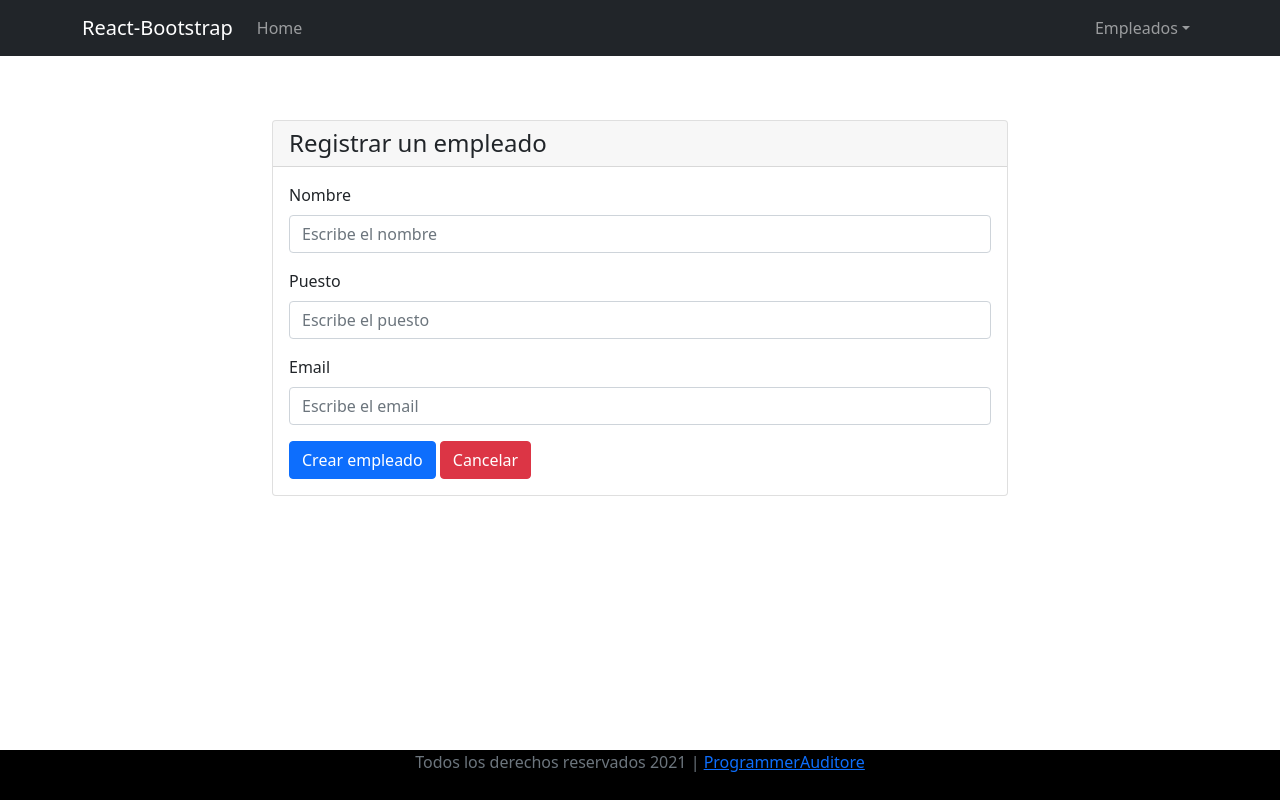
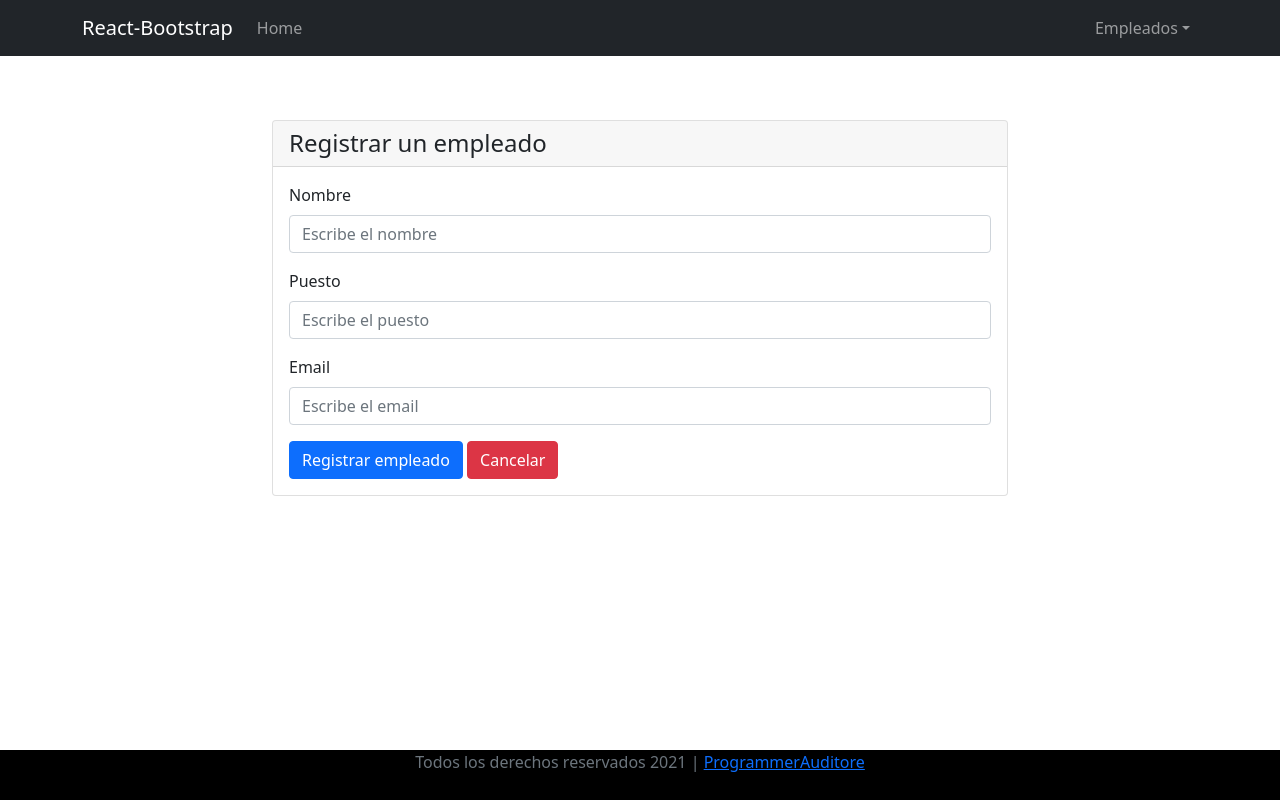
Before and after one commit to ProgrammerAuditore/app-full-stack-reactjs-spring-boot-api, a React (Create React App) app in the folder react-app/: page /empleados/registrar in a window 1280 px wide. Built offline with nearby package versions, Linux system fonts and the light colour scheme.

Commit message:
*** Se corrigio errores en el proyecto React Js

```diff
--- a/react-app/src/components/ActualizarEmpleado.jsx
+++ b/react-app/src/components/ActualizarEmpleado.jsx
@@ -20,7 +20,7 @@ function ActualizarEmpleado() {
         let getEmpleado = res.data;
         setEmpleado(getEmpleado);
     }).catch(() => {
-        window.location.href = "/";
+        window.location.href = "/empleados";
     });
 
   }, [id]);
--- a/react-app/src/components/RegistrarEmpleado.jsx
+++ b/react-app/src/components/RegistrarEmpleado.jsx
@@ -23,7 +23,7 @@ class RegistrarEmpleado extends Component {
 
     EmpleadoService.createEmpleado(empleado)
     .then((response) => {
-      window.location.href = "/";
+      window.location.href = "/empleados";
     })
     .catch(console.log("Error al crear el empleado"));
 
@@ -85,7 +85,7 @@ class RegistrarEmpleado extends Component {
                     />
                   </Form.Group>
                   <Button variant="primary" type="submit">
-                    Crear empleado
+                    Registrar empleado
                   </Button>{" "}
                   <Link className="btn btn-danger" role="button" to="/empleados">
                     Cancelar
```
